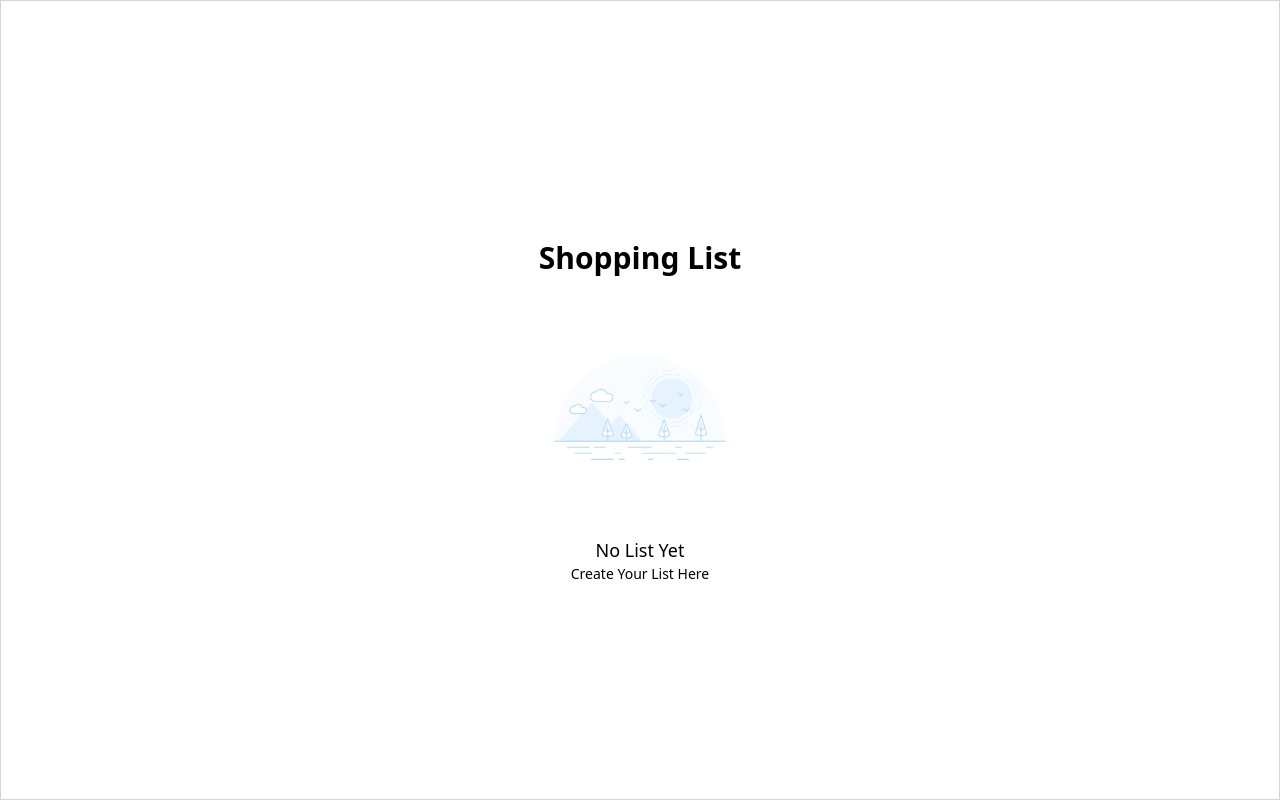
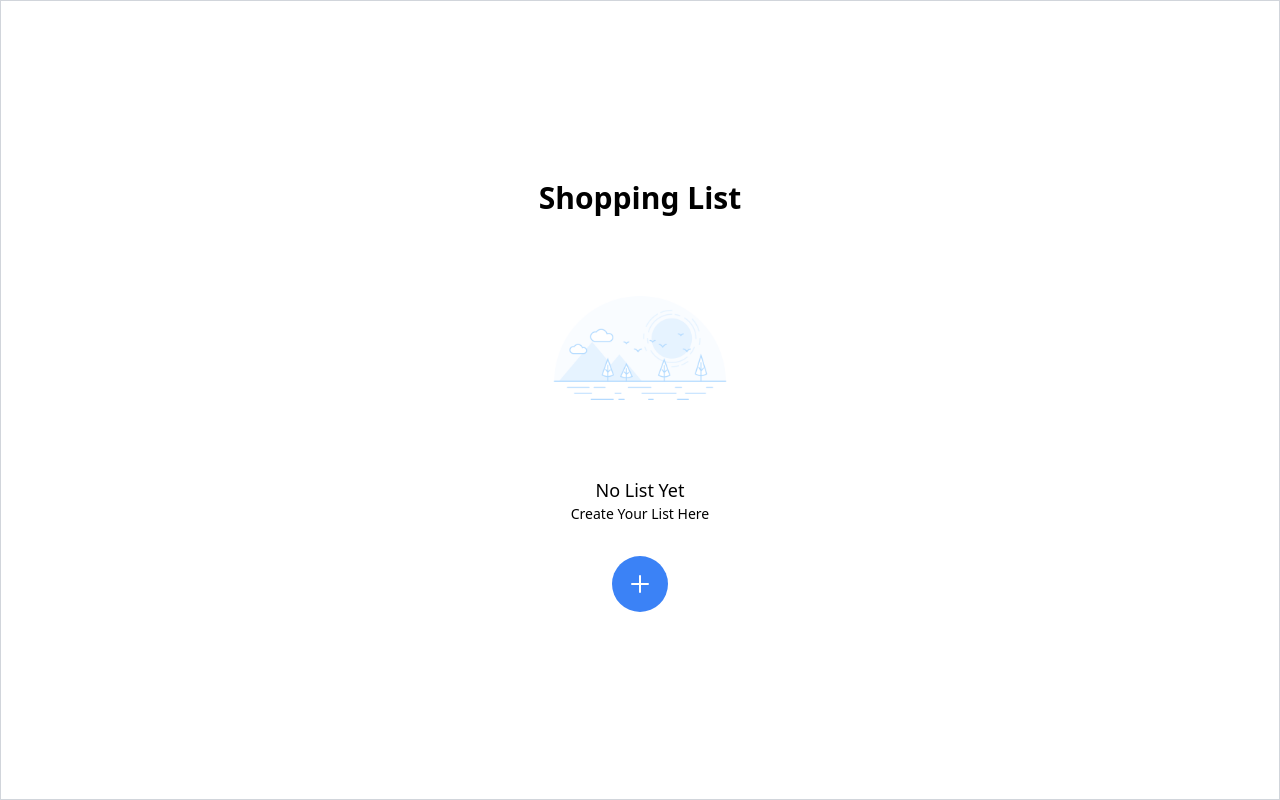
Before and after one commit to Farahalh/shoppinglistapp, a React (Create React App) app: page / in a window 1280 px wide. Built offline with nearby package versions, Linux system fonts and the light colour scheme.

Commit message:
creating components for ItemPage and CircularButton

```diff
--- /dev/null
+++ b/src/components/CircularButton.tsx
@@ -0,0 +1,24 @@
+import React from 'react';
+
+function CircularButton() {
+  return (
+    <button className="bg-blue-500 text-white rounded-full p-4 hover:bg-blue-700 focus:outline-none focus:ring focus:border-blue-300">
+      <svg
+        className="w-6 h-6"
+        fill="none"
+        stroke="currentColor"
+        viewBox="0 0 24 24"
+        xmlns="http://www.w3.org/2000/svg"
+      >
+        <path
+          strokeLinecap="round"
+          strokeLinejoin="round"
+          strokeWidth="2"
+          d="M12 4v16m8-8H4"
+        />
+      </svg>
+    </button>
+  );
+}
+
+export default CircularButton;
--- /dev/null
+++ b/src/components/ItemPage.tsx
@@ -0,0 +1,12 @@
+import React from "react";
+import CircularButton from "./CircularButton";
+
+function ItemPage() {
+    return (
+      <div className="p-8">
+<CircularButton />
+      </div>
+    );
+  }
+
+  export default ItemPage;
--- a/src/components/WelcomeScreen.tsx
+++ b/src/components/WelcomeScreen.tsx
@@ -1,5 +1,6 @@
 import React from 'react';
 import EmptyStateImg from '../images/emptystate-stevengaan.png';
+import ItemPage from './ItemPage';
 
 function WelcomeScreen() {
     return (
@@ -8,6 +9,7 @@ function WelcomeScreen() {
         <img className='w-40 md:w-56 lg:w-72 max-w-full h-auto mb-5' src={EmptyStateImg} alt='emptyState'/>
         <h4 className='text-lg'>No List Yet</h4>
         <p className='text-sm'>Create Your List Here</p>
+        <ItemPage />
       </div>
     );
   }
```
